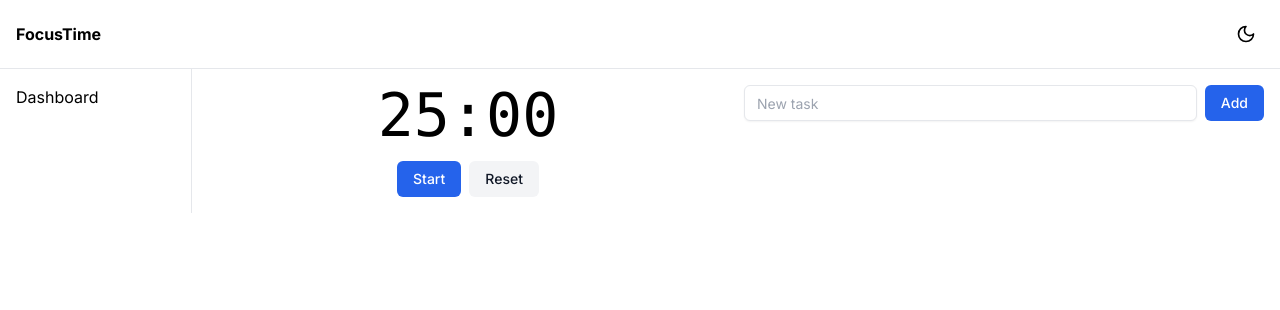
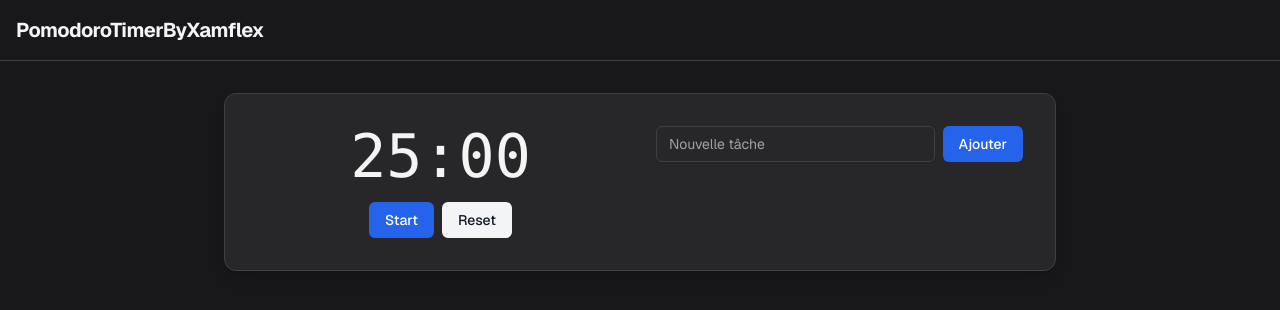
Before and after one commit to Xamflex6/SaaSTest, a Next.js app: page / in a window 1280 px wide. Shown: the top 310 px of the page. Built offline with nearby package versions, Linux system fonts and the light colour scheme.

Commit message:
Ajoute la dépendance Geist et met à jour la configuration Next.js pour inclure les paquets à transpilés. Modifie le layout principal pour changer le titre et améliore le style des composants, y compris le formulaire de tâches et la barre de navigation.

```diff
--- a/app/layout.tsx
+++ b/app/layout.tsx
@@ -1,27 +1,21 @@
 import '../styles/globals.css';
 import type { Metadata } from 'next';
-import { Inter } from 'next/font/google';
+import { GeistSans } from 'geist/font/sans';
 import { Navbar } from '../components/Navbar';
-import { Sidebar } from '../components/Sidebar';
 import { Providers } from '../components/Providers';
 
-const inter = Inter({ subsets: ['latin'] });
-
 export const metadata: Metadata = {
-  title: 'FocusTime',
+  title: 'PomodoroTimerByXamflex',
   description: 'Pomodoro SaaS application',
 };
 
 export default function RootLayout({ children }: { children: React.ReactNode }) {
   return (
-    <html lang="en">
-      <body className={inter.className + ' min-h-screen bg-white dark:bg-zinc-900 antialiased'}>
+    <html lang="en" className={`h-full dark ${GeistSans.className}`}>
+      <body className="min-h-screen h-full bg-zinc-900 text-zinc-100 antialiased transition-colors duration-300">
         <Providers>
           <Navbar />
-          <div className="flex">
-            <Sidebar />
-            <main className="flex-1 p-4">{children}</main>
-          </div>
+          <main className="flex-1 p-4 md:p-8 max-w-4xl mx-auto w-full min-h-[calc(100vh-64px)]">{children}</main>
         </Providers>
       </body>
     </html>
--- a/app/page.tsx
+++ b/app/page.tsx
@@ -3,7 +3,7 @@ import TaskList from '../components/TaskList';
 
 export default function Home() {
   return (
-    <div className="grid gap-4 md:grid-cols-2">
+    <div className="grid gap-8 md:grid-cols-2 p-4 md:p-8 bg-zinc-800 rounded-xl shadow-lg border border-zinc-700 transition hover:shadow-2xl">
       <Timer />
       <TaskList />
     </div>
--- a/components/Navbar.tsx
+++ b/components/Navbar.tsx
@@ -1,14 +1,10 @@
 'use client';
 import Link from 'next/link';
-import { ModeToggle } from './ModeToggle';
 
 export function Navbar() {
   return (
-    <nav className="flex items-center justify-between p-4 border-b">
-      <Link href="/" className="font-bold">FocusTime</Link>
-      <div className="flex items-center gap-4">
-        <ModeToggle />
-      </div>
+    <nav className="flex items-center justify-between p-4 border-b border-zinc-700">
+      <Link href="/" className="font-bold text-xl tracking-tight">PomodoroTimerByXamflex</Link>
     </nav>
   );
 }
--- a/components/Sidebar.tsx
+++ b/components/Sidebar.tsx
@@ -1,29 +1,4 @@
-'use client';
-import Link from 'next/link';
-import { usePathname } from 'next/navigation';
-
-const links = [
-  { href: '/dashboard', label: 'Dashboard' },
-];
-
+// Sidebar inutilisé, composant vide
 export function Sidebar() {
-  const pathname = usePathname();
-  return (
-    <aside className="w-48 border-r p-4 hidden md:block">
-      <ul className="space-y-2">
-        {links.map((l) => (
-          <li key={l.href}>
-            <Link
-              className={
-                pathname === l.href ? 'font-bold text-primary' : 'text-muted-foreground'
-              }
-              href={l.href}
-            >
-              {l.label}
-            </Link>
-          </li>
-        ))}
-      </ul>
-    </aside>
-  );
+  return null;
 }
--- a/components/TaskList.tsx
+++ b/components/TaskList.tsx
@@ -27,24 +27,22 @@ export default function TaskList() {
   return (
     <div className="space-y-2">
       <form onSubmit={handleSubmit(onSubmit)} className="flex gap-2">
-        <Input placeholder="New task" {...register('task')} />
-        <Button type="submit">Add</Button>
+        <Input placeholder="Nouvelle tâche" {...register('task')} />
+        <Button type="submit" className="hover:scale-105 active:scale-95 transition-transform duration-150">Ajouter</Button>
       </form>
-      {errors.task && <p className="text-red-500">{errors.task.message}</p>}
+      {errors.task && <p className="text-red-500 text-sm italic animate-pulse">{errors.task.message}</p>}
       <ul className="space-y-1">
         <AnimatePresence>
           {tasks.map((t, i) => (
             <motion.li
               key={t}
-              className="flex justify-between p-2 border rounded"
+              className="flex justify-between items-center p-2 border border-zinc-700 rounded bg-zinc-800 hover:bg-zinc-700 transition-colors group shadow-sm"
               initial={{ opacity: 0 }}
               animate={{ opacity: 1 }}
               exit={{ opacity: 0 }}
             >
-              {t}
-              <Button variant="ghost" onClick={() => removeTask(i)}>
-                Remove
-              </Button>
+              <span className="truncate group-hover:text-blue-400 transition-colors">{t}</span>
+              <Button variant="ghost" onClick={() => removeTask(i)} className="text-red-400 hover:text-red-600 hover:bg-red-100/10 transition-colors">Supprimer</Button>
             </motion.li>
           ))}
         </AnimatePresence>
--- a/components/ui/input.tsx
+++ b/components/ui/input.tsx
@@ -6,7 +6,7 @@ export interface InputProps
 export const Input = React.forwardRef<HTMLInputElement, InputProps>(
   ({ className = '', ...props }, ref) => {
     const base =
-      'flex h-9 w-full rounded-md border px-3 py-1 text-sm shadow-sm focus:outline-none focus:ring-2 focus:ring-offset-2 focus:ring-blue-500';
+      'flex h-9 w-full rounded-md border border-zinc-700 bg-zinc-800 text-zinc-100 placeholder-zinc-400 px-3 py-1 text-sm shadow-sm focus:outline-none focus:ring-2 focus:ring-blue-500 focus:border-blue-500 transition-colors duration-200 hover:border-blue-400';
     const classes = [base, className].join(' ');
     return <input ref={ref} className={classes} {...props} />;
   },
--- a/next.config.mjs
+++ b/next.config.mjs
@@ -3,7 +3,8 @@ const nextConfig = {
   reactStrictMode: true,
   experimental: {
     appDir: true
-  }
+  },
+  transpilePackages: ["geist"],
 };
 
 export default nextConfig;
--- a/package.json
+++ b/package.json
@@ -14,6 +14,7 @@
     "@supabase/supabase-js": "^2.33.0",
     "autoprefixer": "^10.4.14",
     "framer-motion": "^10.12.16",
+    "geist": "^1.4.2",
     "lucide-react": "^0.276.0",
     "next": "14.2.25",
     "next-pwa": "^5.6.0",
```
Also changed, not shown: 1 other file (tests, documents, lock files or other folders).
